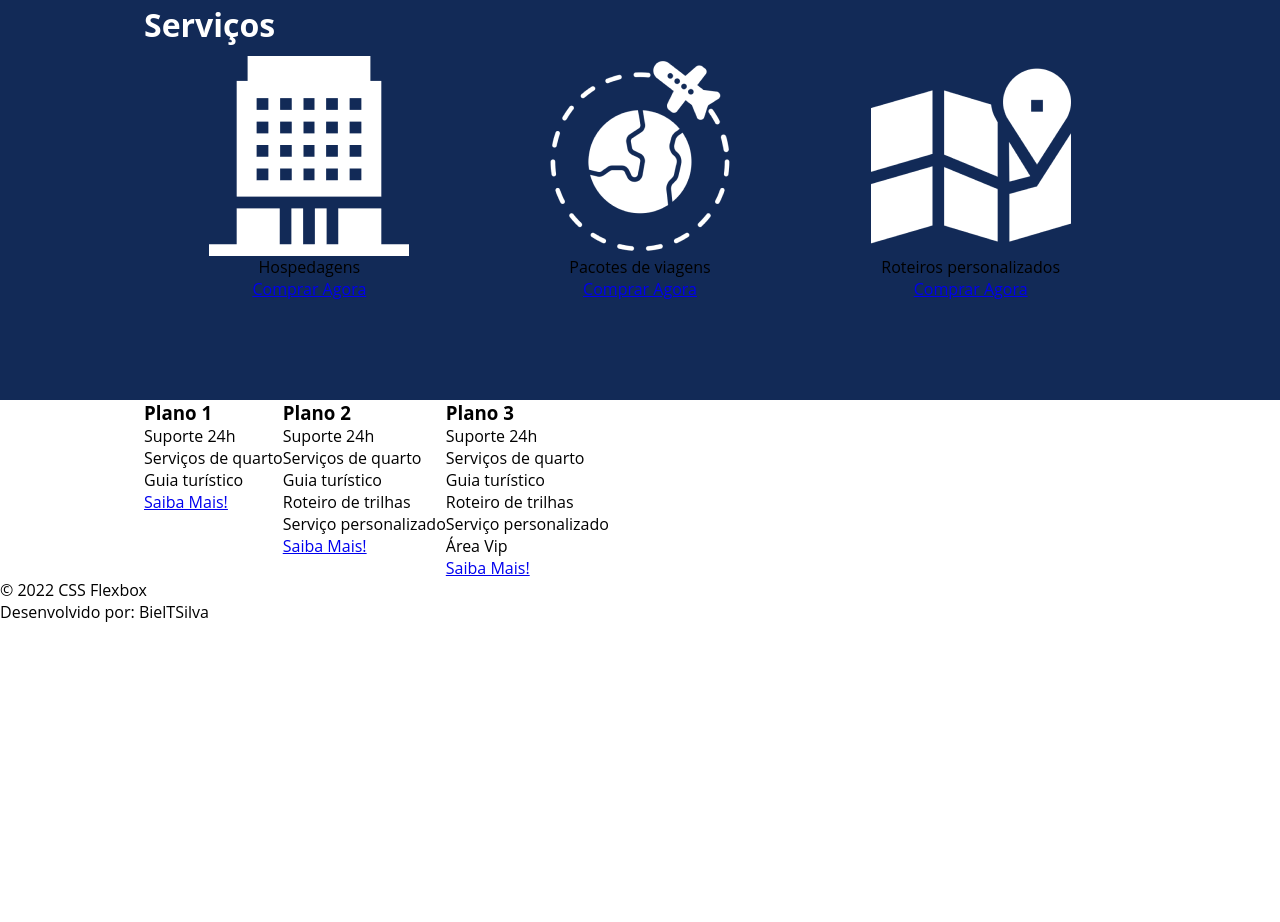
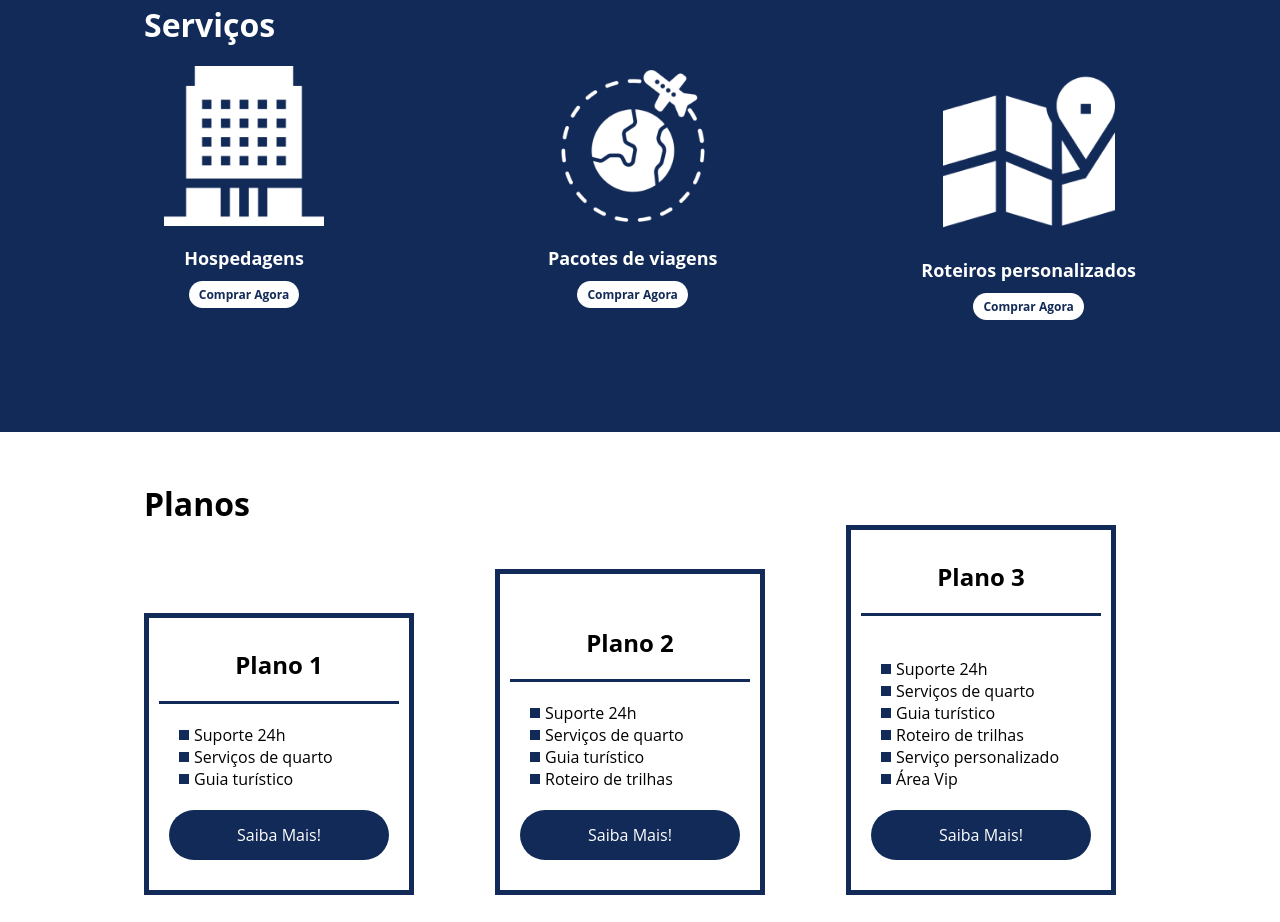
Before and after one commit to BielTsilva/flexProject, a plain HTML site: page index.html in a window 1280 px wide. Shown: the part 1238-2160 px from the top of the page. Before the commit the page ends 1861 px from the top, so only its background shows below. Drawn offline with Linux system fonts and the light colour scheme.

Commit message:
conclusão do projeto usando flexbox, dúvidas sobre espaçamento

```diff
--- a/index.html
+++ b/index.html
@@ -22,7 +22,7 @@
         <div class="text-presentation">
             <h1>Flex <br>Turismos</h1>
             <p>O melhor serviço para você!</p>
-            <a href="">Saiba Mais!</a>
+            <a href="" class="btn">Saiba Mais!</a>
         </div>
 
         <div>
@@ -71,32 +71,36 @@
     </div>
 </div>
 
-    <div class="flex-container">
+    <div class="flex-container" id="planos">
 
-        <div>
+        <div><h2>Planos</h2></div>
+
+        <div class="list-planos">
+            <div class="item-plano">
                 <h3>Plano 1</h3>
                 <ul>
                     <li>Suporte 24h</li>
                     <li>Serviços de quarto</li>
                     <li>Guia turístico</li>
                 </ul>
-            <a href="#">Saiba Mais!</a>
+                <a href="#" class="btn">Saiba Mais!</a>
             </div>
 
-        <div>
+            <div class="item-plano">
+                <br>
                 <h3>Plano 2</h3>
                 <ul>
                     <li>Suporte 24h</li>
                     <li>Serviços de quarto</li>
                     <li>Guia turístico</li>
                     <li>Roteiro de trilhas</li>
-                <li>Serviço personalizado</li>
                 </ul>
-            <a href="#">Saiba Mais!</a>
+                <a href="#" class="btn">Saiba Mais!</a>
             </div>
 
-        <div>
+            <div class="item-plano">
                 <h3>Plano 3</h3>
+                <br>
                 <ul>
                     <li>Suporte 24h</li>
                     <li>Serviços de quarto</li>
@@ -105,13 +109,17 @@
                     <li>Serviço personalizado</li>
                     <li>Área Vip</li>
                 </ul>
-            <a href="#">Saiba Mais!</a>
+                <a href="#" class="btn">Saiba Mais!</a>
             </div>
         </div>
 
+    </div>
+
     <footer>
+        <div class="flex-container footer">
             <p>&copy; 2022 CSS Flexbox</p>
             <p>Desenvolvido por: BielTSilva</p>
+        </div>
     </footer>
 </body>
 </html>
--- a/style.css
+++ b/style.css
@@ -24,6 +24,7 @@ div img{
     max-width: 992px;
     margin: auto;
     width: 100%;
+    min-width: 320px;
 }
 
 header{
@@ -56,7 +57,7 @@ header .menu{
     justify-content: space-between;
 }
 
-.text-presentation{
+.presentation .text-presentation{
     min-height: 200px;
 }
 
@@ -66,7 +67,7 @@ header .menu{
     margin: 2px;
 }
 
-.text-presentation a {
+.btn{
     background-color: #122a57;
     color: #fff;
     text-align: center;
@@ -125,14 +126,165 @@ header .menu{
 #services h2{
     color: #fff;
     font-size: 32px;
-    margin-bottom: 10px;
+    margin-bottom: 20px;
 }
 
 .list-services{
     display: flex;
-    justify-content: space-around;
+    justify-content: space-between;
 }
 
 .list-services .item-services{
     text-align: center;
 }
+
+.item-services a {
+    width: 220px;
+    background-color: #fff;
+    border-radius: 30px;
+    height: 50px;
+    text-align: center;
+    margin-top: 20px;
+    line-height: 50px;
+    padding: 5px 10px;
+    color: #122a57;
+    font-size: 12px;
+    text-decoration: none;
+    font-weight: 700;
+}
+
+.item-services p{
+    font-weight: 700;
+    font-size: 18px;
+    color: #fff;
+    margin-top: 20px;
+}
+
+.item-services img{
+    width: 80%;
+    margin: auto;
+}
+
+#planos{
+    flex-direction: column;
+    min-height: 100vh;
+    padding-top: 50px;
+}
+
+#planos h2{
+    font-size: 32px;
+}
+
+.list-planos{
+    display: flex;
+    align-items: flex-end;
+    justify-content: space-between;
+}
+
+.item-plano{
+    flex: 1;
+    border: 5px solid #122a57;
+    margin-right: 20px;
+    padding: 10px;
+    max-width: 240px;
+}
+
+.item-plano .btn{
+    margin: auto;
+    margin-bottom: 20px;
+}
+.item-plano h3{
+    font-size: 24px;
+    display: flex;
+    flex-direction: column;
+    text-align: center;
+    margin-top: 20px;
+}
+
+.item-plano h3::after{
+    content: "";
+    background-color: #122a57;
+    width: 100%;
+    height: 3px;
+    margin-top: 20px;
+    margin-bottom: 10px;
+}
+
+.item-plano ul{
+    padding: 10px 20px;
+    display: flex;
+    flex-direction: column;
+    margin-bottom: 10px;
+}
+
+.item-plano ul li{
+    display: flex;
+    flex-wrap: nowrap;
+    align-items: center;
+}
+
+.item-plano ul li::before{
+    content: "";
+    width: 10px;
+    height: 10px;
+    background-color: #122a57;
+    margin-right: 5px;
+}
+
+footer{
+    background-color: #122a57;
+    height: 70px;
+    display: flex;
+    align-items: center;
+}
+
+footer .footer{
+    justify-content: space-between;
+    color: white;
+}
+
+/*mobile*/
+@media(max-width: 992px){
+    .flex-container{
+        flex-direction: column;
+    }
+
+    .presentation{
+        flex-direction: column-reverse;
+    }
+
+    .presentation .text-presentation{
+        width: 100%;
+    }
+
+    #quem-somos{
+        flex-direction: column-reverse;
+    }
+
+    #quem-somos img{
+        min-width: 320px;
+        margin: auto;
+    }
+
+    .list-services{
+        flex-direction: column;
+    }
+
+    .item-services img{
+        width: 50%;
+        margin: auto;
+    }
+
+    .list-planos{
+        flex-direction: column;
+        align-items: flex-start;
+        margin-bottom: 20px;
+    }
+
+    .list-planos .item-plano{
+        max-width: 90%;
+        margin: auto;
+        width: 100%;
+        margin-bottom: 20px;
+    }
+}
```
Lines whose indentation alone changed are shown as unchanged.
